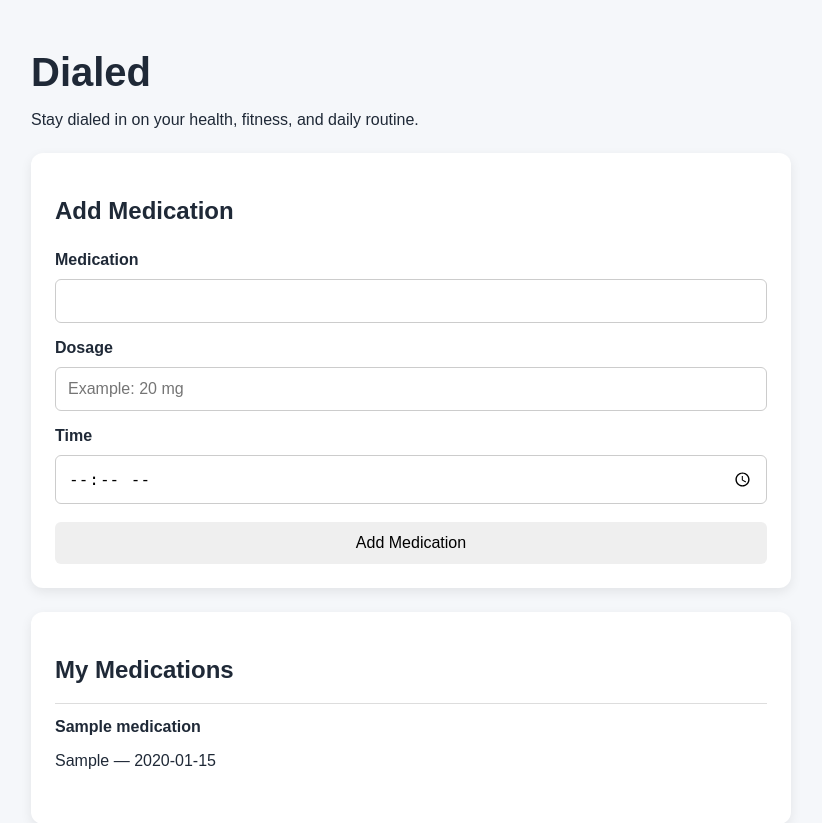
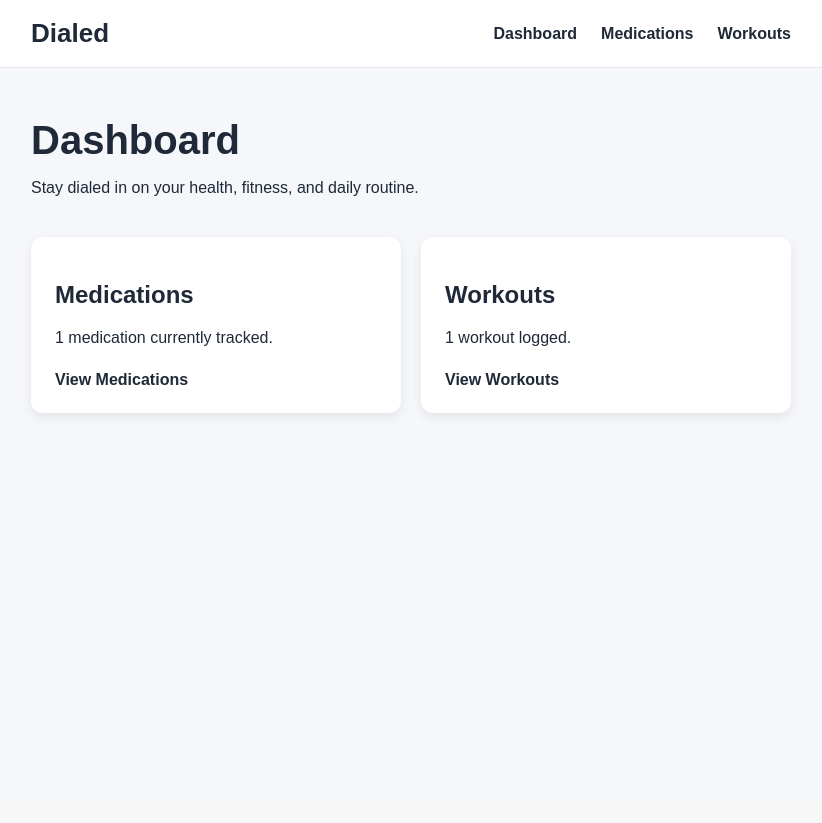
Before and after one commit to Jordanali418/Dialed, a Flask app: page / in a window 1280 px wide. Shown: the top 823 px of the page, without its empty margins (229-1051 px from the left). After the commit the page ends 416 px from the top, so only its background shows below. Run offline with Flask 3, Linux system fonts and the light colour scheme; tables that the repository leaves empty hold one stand-in row (values such as "Sample post").

Commit message:
Add dashboard and separate medication and workout pages

```diff
--- a/app.py
+++ b/app.py
@@ -2,14 +2,17 @@ from flask import Flask, render_template, request, redirect
 import sqlite3
 
 app = Flask(__name__)
+
 
 def get_db_connection():
     conn = sqlite3.connect("health.db")
     conn.row_factory = sqlite3.Row
     return conn
 
+
 def init_db():
     conn = get_db_connection()
+
     conn.execute("""
         CREATE TABLE IF NOT EXISTS medications (
             id INTEGER PRIMARY KEY AUTOINCREMENT,
@@ -32,25 +35,43 @@ def init_db():
     conn.commit()
     conn.close()
 
+
 @app.route("/")
-def home():
+def dashboard():
+    conn = get_db_connection()
+
+    medication_count = conn.execute(
+        "SELECT COUNT(*) FROM medications"
+    ).fetchone()[0]
+
+    workout_count = conn.execute(
+        "SELECT COUNT(*) FROM workouts"
+    ).fetchone()[0]
+
+    conn.close()
+
+    return render_template(
+        "dashboard.html",
+        medication_count=medication_count,
+        workout_count=workout_count
+    )
+
+
+@app.route("/medications")
+def medications():
     conn = get_db_connection()
 
     medications = conn.execute(
-        "SELECT * FROM medications"
-    ).fetchall()
-
-    workouts = conn.execute(
-        "SELECT * FROM workouts"
+        "SELECT * FROM medications ORDER BY id DESC"
     ).fetchall()
 
     conn.close()
 
     return render_template(
-        "index.html",
-        medications=medications,
-        workouts=workouts
+        "medications.html",
+        medications=medications
     )
+
 
 @app.route("/add-medication", methods=["POST"])
 def add_medication():
@@ -59,14 +80,36 @@ def add_medication():
     time = request.form["time"]
 
     conn = get_db_connection()
+
     conn.execute(
-        "INSERT INTO medications (name, dosage, time) VALUES (?, ?, ?)",
+        """
+        INSERT INTO medications (name, dosage, time)
+        VALUES (?, ?, ?)
+        """,
         (name, dosage, time)
     )
+
     conn.commit()
     conn.close()
 
-    return redirect("/")
+    return redirect("/medications")
+
+
+@app.route("/workouts")
+def workouts():
+    conn = get_db_connection()
+
+    workouts = conn.execute(
+        "SELECT * FROM workouts ORDER BY id DESC"
+    ).fetchall()
+
+    conn.close()
+
+    return render_template(
+        "workouts.html",
+        workouts=workouts
+    )
+
 
 @app.route("/add-workout", methods=["POST"])
 def add_workout():
@@ -88,7 +131,8 @@ def add_workout():
     conn.commit()
     conn.close()
 
-    return redirect("/")
+    return redirect("/workouts")
+
 
 if __name__ == "__main__":
     init_db()
--- a/static/style.css
+++ b/static/style.css
@@ -68,3 +68,68 @@ button {
     border-top: 1px solid #ddd;
     padding: 14px 0;
 }
+
+.navbar {
+    background: white;
+    border-bottom: 1px solid #e5e7eb;
+}
+
+.nav-container {
+    max-width: 800px;
+    margin: 0 auto;
+    padding: 18px 20px;
+    display: flex;
+    justify-content: space-between;
+    align-items: center;
+}
+
+.logo {
+    font-size: 26px;
+    font-weight: 700;
+    text-decoration: none;
+    color: #1f2937;
+}
+
+.nav-links {
+    display: flex;
+    gap: 24px;
+}
+
+.nav-links a {
+    color: #1f2937;
+    text-decoration: none;
+    font-weight: 600;
+}
+
+.nav-links a:hover {
+    text-decoration: underline;
+}
+
+.dashboard-grid {
+    display: grid;
+    grid-template-columns: repeat(2, 1fr);
+    gap: 20px;
+}
+
+.button-link {
+    display: inline-block;
+    margin-top: 8px;
+    color: #1f2937;
+    font-weight: 600;
+    text-decoration: none;
+}
+
+.button-link:hover {
+    text-decoration: underline;
+}
+
+@media (max-width: 600px) {
+    .dashboard-grid {
+        grid-template-columns: 1fr;
+    }
+
+    .nav-container {
+        flex-direction: column;
+        gap: 12px;
+    }
+}
--- /dev/null
+++ b/templates/base.html
@@ -0,0 +1,37 @@
+<!DOCTYPE html>
+<html lang="en">
+<head>
+    <meta charset="UTF-8">
+    <meta name="viewport" content="width=device-width, initial-scale=1.0">
+
+    <title>{% block title %}Dialed{% endblock %}</title>
+
+    <link
+        rel="stylesheet"
+        href="{{ url_for('static', filename='style.css') }}"
+    >
+</head>
+
+<body>
+
+<nav class="navbar">
+    <div class="nav-container">
+
+        <a href="/" class="logo">Dialed</a>
+
+        <div class="nav-links">
+            <a href="/">Dashboard</a>
+            <a href="/medications">Medications</a>
+            <a href="/workouts">Workouts</a>
+        </div>
+
+    </div>
+</nav>
+
+<main class="container">
+    {% block content %}
+    {% endblock %}
+</main>
+
+</body>
+</html>
--- /dev/null
+++ b/templates/dashboard.html
@@ -0,0 +1,45 @@
+{% extends "base.html" %}
+
+{% block title %}Dashboard | Dialed{% endblock %}
+
+{% block content %}
+
+<h1>Dashboard</h1>
+
+<p class="subtitle">
+    Stay dialed in on your health, fitness, and daily routine.
+</p>
+
+<div class="dashboard-grid">
+
+    <section class="card">
+        <h2>Medications</h2>
+
+        <p>
+            {{ medication_count }}
+            medication{% if medication_count != 1 %}s{% endif %}
+            currently tracked.
+        </p>
+
+        <a href="/medications" class="button-link">
+            View Medications
+        </a>
+    </section>
+
+    <section class="card">
+        <h2>Workouts</h2>
+
+        <p>
+            {{ workout_count }}
+            workout{% if workout_count != 1 %}s{% endif %}
+            logged.
+        </p>
+
+        <a href="/workouts" class="button-link">
+            View Workouts
+        </a>
+    </section>
+
+</div>
+
+{% endblock %}
```
Also changed, not shown: templates/medications.html (added, +82 -0 lines), templates/workouts.html (added, +92 -0 lines).
